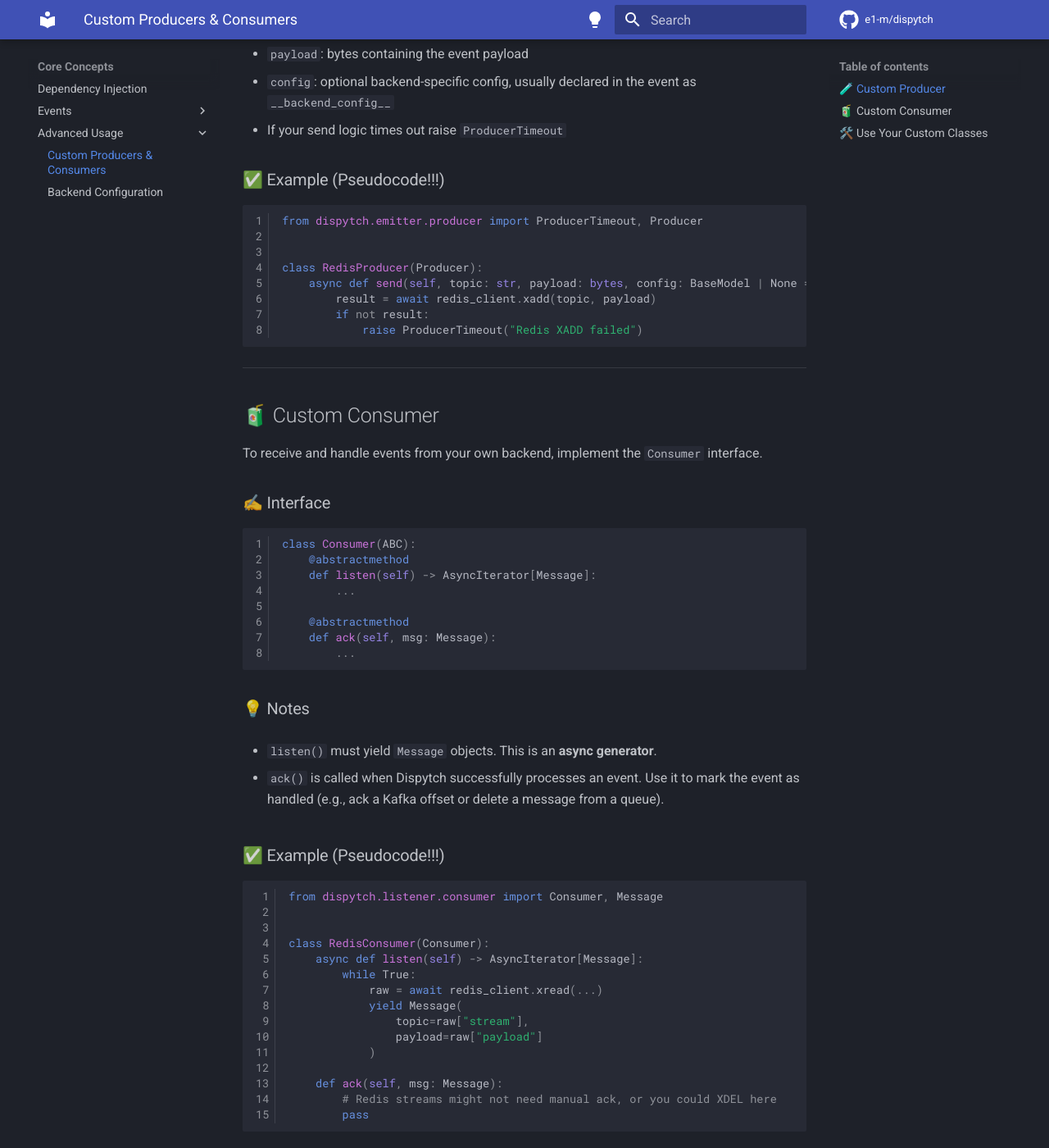
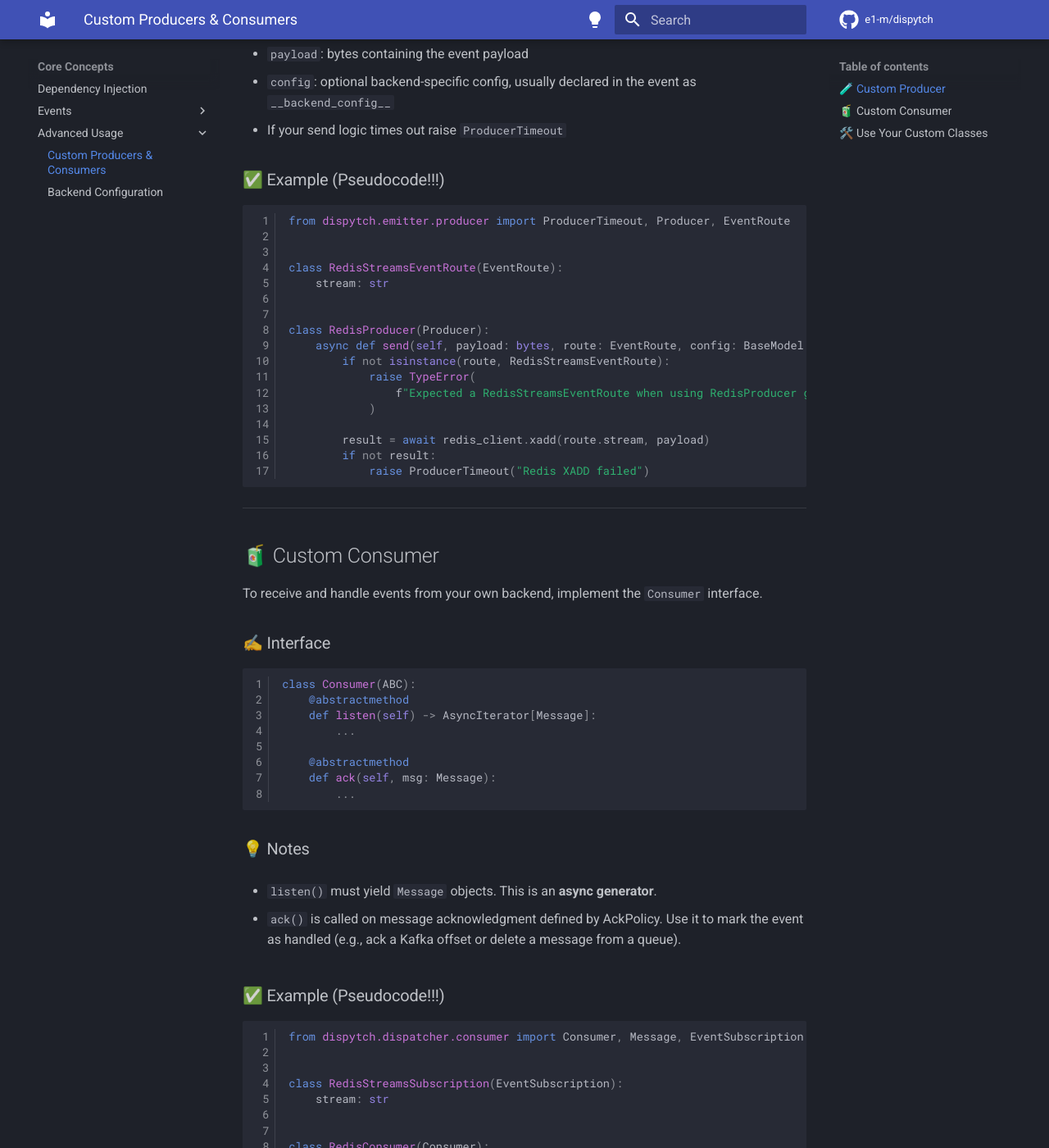
Before and after one commit to e1-m/dispytch, an MkDocs documentation site: the page built from docs/docs/concepts/own_consumers_and_producers.md, in a window 1280 px wide and 1400 px high, scrolled down 722 px. Shown: the whole window at 82% size. Built offline with MkDocs 1.6.1 and Material for MkDocs 9.7.7, drawn with Linux system fonts in a browser that asks for light colours; comment, search, counter and statistics services are not loaded; the version menu is left out; some of the changed text lies outside the part shown.

Commit message:
:memo: docs: update custom consumers and producers documentation

````diff
--- a/docs/docs/concepts/own_consumers_and_producers.md
+++ b/docs/docs/concepts/own_consumers_and_producers.md
@@ -16,13 +16,13 @@
 ```python
 class Producer(ABC):
     @abstractmethod
-    async def send(self, topic: str, payload: bytes, config: BaseModel | None = None):
+    async def send(self, payload: bytes, route: EventRoute, config: BaseModel | None = None):
         ...
 ```
 
 ### 💡 Notes
 
-* `topic`: where the event goes
+* `route`: where the event goes, you define the structure
 * `payload`: bytes containing the event payload
 * `config`: optional backend-specific config, usually declared in the event as `__backend_config__`
 * If your send logic times out raise `ProducerTimeout`
@@ -30,12 +30,21 @@
 ### ✅ Example (Pseudocode!!!)
 
 ```python
-from dispytch.emitter.producer import ProducerTimeout, Producer
+from dispytch.emitter.producer import ProducerTimeout, Producer, EventRoute
+
+
+class RedisStreamsEventRoute(EventRoute):
+    stream: str
 
 
 class RedisProducer(Producer):
-    async def send(self, topic: str, payload: bytes, config: BaseModel | None = None):
-        result = await redis_client.xadd(topic, payload)
+    async def send(self, payload: bytes, route: EventRoute, config: BaseModel | None = None):
+        if not isinstance(route, RedisStreamsEventRoute):
+            raise TypeError(
+                f"Expected a RedisStreamsEventRoute when using RedisProducer got {type(route).__name__}"
+            )
+
+        result = await redis_client.xadd(route.stream, payload)
         if not result:
             raise ProducerTimeout("Redis XADD failed")
 ```
@@ -63,13 +72,17 @@
 
 * `listen()` must yield `Message` objects. This is an **async generator**.
 
-* `ack()` is called when Dispytch successfully processes an event. Use it to mark the event as handled (e.g., ack a
+* `ack()` is called on message acknowledgment defined by AckPolicy. Use it to mark the event as handled (e.g., ack a
   Kafka offset or delete a message from a queue).
 
 ### ✅ Example (Pseudocode!!!)
 
 ```python
-from dispytch.listener.consumer import Consumer, Message
+from dispytch.dispatcher.consumer import Consumer, Message, EventSubscription
+
+
+class RedisStreamsSubscription(EventSubscription):
+    stream: str
 
 
 class RedisConsumer(Consumer):
@@ -77,7 +90,7 @@
         while True:
             raw = await redis_client.xread(...)
             yield Message(
-                topic=raw["stream"],
+                subscription=RedisStreamsSubscription(stream=raw["stream"]),
                 payload=raw["payload"]
             )
 
````
Also changed, not shown: other parts of docs/docs/concepts/own_consumers_and_producers.md (+1 -1 lines).
